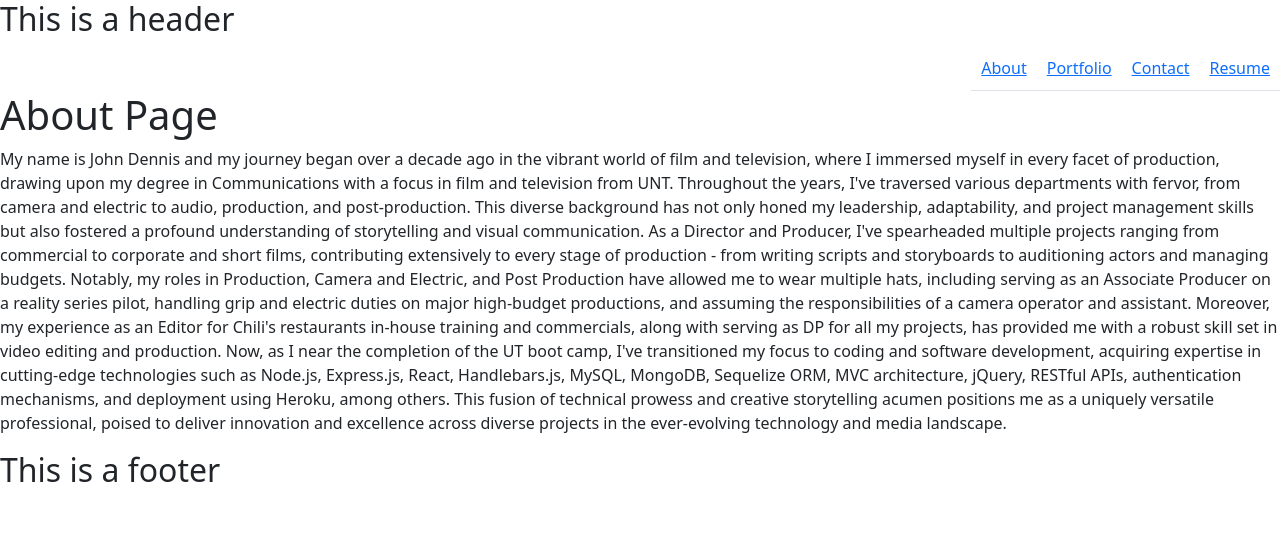
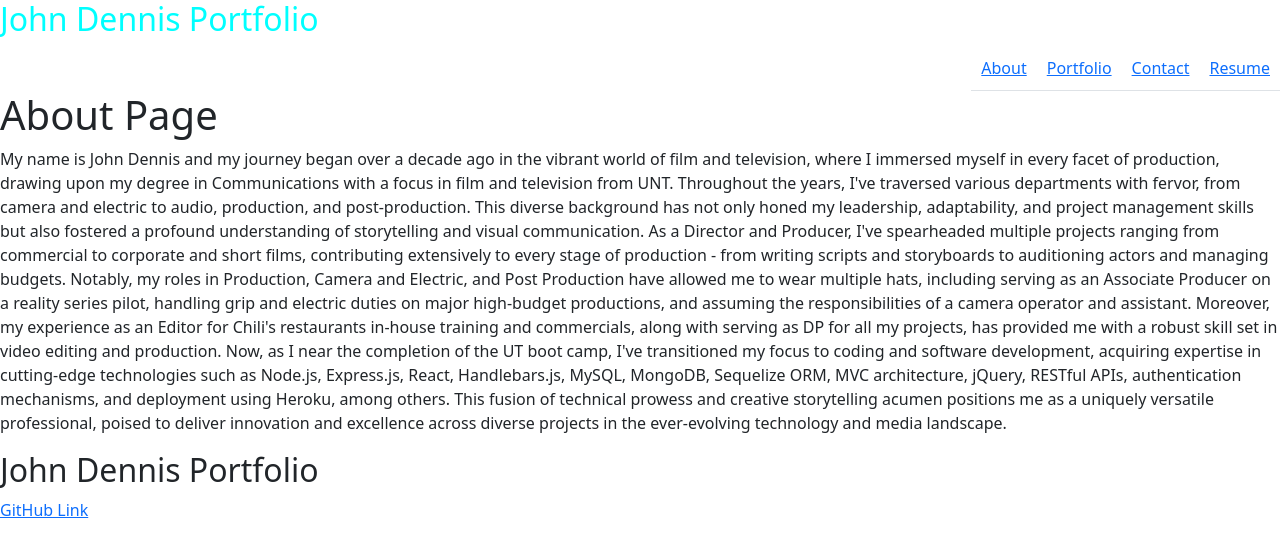
Before and after one commit to JohnDennis2/JohnDennisPortfolioReact, a React (Vite) app: page / in a window 1280 px wide. Shown: the top 554 px of the page. Built offline with nearby package versions, Linux system fonts and the light colour scheme.

Commit message:
added a git hub link

```diff
--- a/src/App.css
+++ b/src/App.css
@@ -19,3 +19,7 @@
     height: 300px ;
 
 }
+
+.header{
+    color: aqua;
+}
--- a/src/components/NavTabs.jsx
+++ b/src/components/NavTabs.jsx
@@ -4,7 +4,7 @@ import {Link} from "react-router-dom"
 
 function NavTabs() {
   return (
-    <div className="nav-container">
+    <div className="nav-container" data-bs-theme="blue">
     <ul className="nav nav-tabs">
       <li className="nav-item">
         <Link to="/">About</Link>
--- a/src/pages/Footer.jsx
+++ b/src/pages/Footer.jsx
@@ -1,9 +1,12 @@
+
+
 function Footer(){
     return(
         <div>
             {/* link to github and linkedin, if you ccan get logos for each and make them clickable that would be best */}
             {/* {href} */}
-            <h2>This is a footer</h2>
+            <h2>John Dennis Portfolio</h2>
+            <a href = "https://github.com/JohnDennis2" >GitHub Link</a>
         </div>
     )
 }
--- a/src/pages/Header.jsx
+++ b/src/pages/Header.jsx
@@ -2,8 +2,8 @@ import NavTabs from "../components/NavTabs";
 
 function Header(){
     return(
-        <div>
-            <h2>This is a header</h2>
+        <div className ="header" >
+            <h2>John Dennis Portfolio</h2>
             <NavTabs />
         </div>
     )
```
